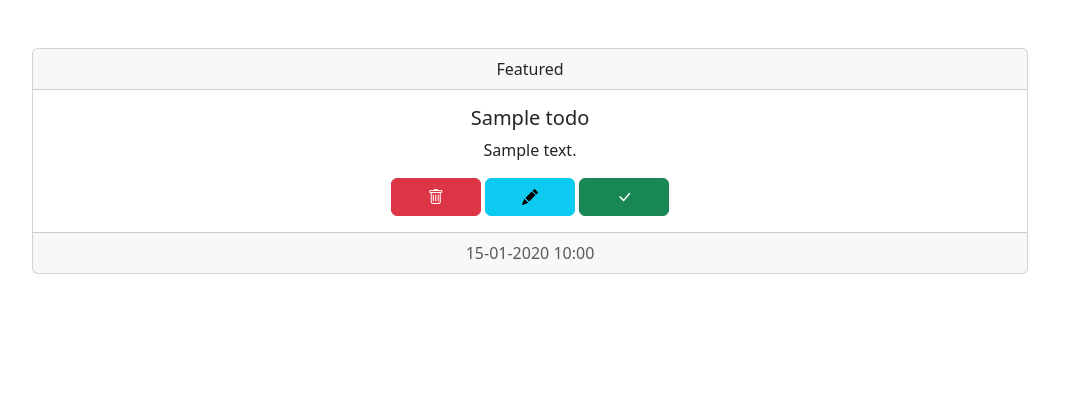
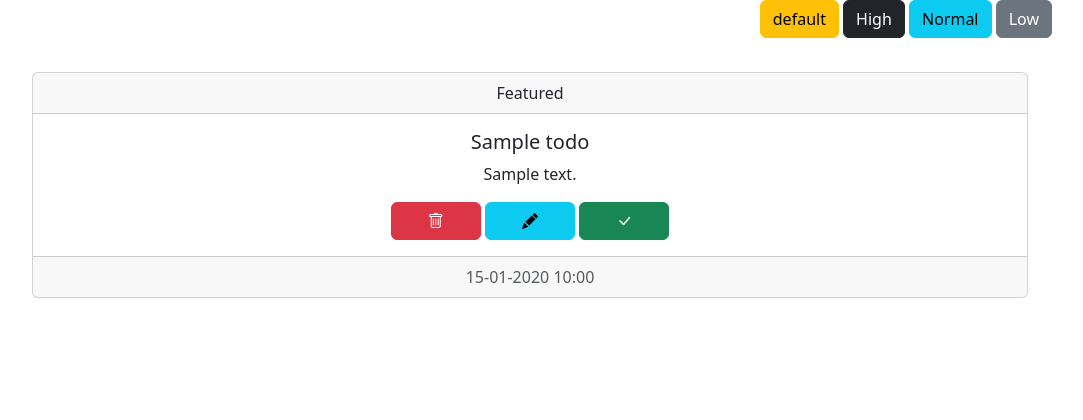
Before and after one commit to dharik-arsath/flask-todo, a Flask app: template app/templates/list.html in a window 1280 px wide. Shown: the part 56-476 px from the top of the page, without its empty margins (110-1193 px from the left). After the commit the page ends 354 px from the top, so only its background shows below. Run offline with Flask 3, Linux system fonts and the light colour scheme; the template is opened without the code that fills it: most values are stand-ins (such as "Sample title", 1, 10 or a date in 2020).

Commit message:
priority added...

```diff
--- /dev/null
+++ b/app/static/js/filter.js
@@ -0,0 +1,55 @@
+const filter_div = document.querySelector("#filter");
+
+
+function filter_data(priority){
+    const data = JSON.stringify({
+        priority: priority
+    });
+
+    (async () => {
+
+        const workspace = get_workspace()
+
+        const ROUTE = "/workspaces/" + workspace + "/list-available-todo" + `?priority=${priority}`;
+        console.log(ROUTE);
+
+        document.location = ROUTE;
+        // const rawResponse = await fetch(ROUTE, {
+        //     method: 'GET',
+        // });
+
+        // const content = await rawResponse.text();
+
+
+        // document.querySelector(".container").innerHTML = content;
+        // console.log(content);
+    })();
+}
+
+function handleFilter(e){
+    const isButton = e.target.nodeName;
+
+    if (!isButton) {
+        return;
+      }
+
+    const button_id = e.target.id;
+    var filter_type;
+    if (button_id == "low"){
+        filter_type = "low";
+    }
+    else if(button_id == "normal"){
+        filter_type = "normal";
+    }
+    else if(button_id == "high"){
+        filter_type = "high";
+    }
+    else{
+        filter_type = "default";
+    }
+
+    filter_data(filter_type);
+}
+
+
+filter_div.addEventListener('click', handleFilter);
--- a/app/static/js/src.js
+++ b/app/static/js/src.js
@@ -47,6 +47,7 @@ function create_todo() {
 
     const title = document.querySelector("#title").value.trim();
     const desc = document.querySelector("#desc").value.trim();
+    const priority = document.querySelector("#priority").value;
     var error_field = document.querySelector(".error");
 
     if (title.length == 0) {
@@ -58,7 +59,7 @@ function create_todo() {
     let data = new FormData()
     data.append("title", title);
     data.append("desc", desc);
-
+    data.append("priority", priority);
 
     (async () => {
         const workspace = get_workspace()
--- a/app/templates/list.html
+++ b/app/templates/list.html
@@ -1,7 +1,16 @@
 {% extends "base.html" %}
 {% include "navbar.html" %}
 {% block content %}
+
 <div class="container">
+  <div class="filter mx-4" id="filter" style="float: right;">
+    <button class="btn btn-warning" id="default">default</button>
+    <button class="btn btn-dark" id="high">High</button>
+    <button class="btn btn-info" id="normal">Normal</button>
+    <button class="btn btn-secondary" id="low">Low</button>
+  </div>
+
+  <br>
   {% for todo in all_todo %}
   <div class="card text-center m-lg-5 my-4"  id="todo-{{todo.id}}">
     <div class="card-header">
@@ -24,5 +33,6 @@
   {% endfor %}
 
   <script src="{{ url_for('static', filename='js/src.js') }}"></script>
+  <script src="{{ url_for('static', filename='js/filter.js') }}"></script>
 </div>
 {% endblock %}
--- a/app/templates/navbar.html
+++ b/app/templates/navbar.html
@@ -27,7 +27,8 @@
                 </div>
 
                 <div class="dropdown mx-4 px-lg-5">
-                    <button class="btn btn-secondary dropdown-toggle" type="button" id="dropdownMenuButton1" data-bs-toggle="dropdown" aria-expanded="false">
+                    <button class="btn btn-secondary dropdown-toggle" type="button" id="dropdownMenuButton1"
+                        data-bs-toggle="dropdown" aria-expanded="false">
                         <i class="bi bi-gear-wide"></i>
                     </button>
 
@@ -39,7 +40,7 @@
                             <a class="dropdown-item nav-link" aria-current="page" href="/signout"> Signout </a>
                         </li>
                     </ul>
-                  </div>
+                </div>
             </ul>
 
         </div>
@@ -59,17 +60,26 @@
                     <label for="exampleInputEmail1" class="form-label"> Title </label>
                     <input type="email" class="form-control" id="title" aria-describedby="emailHelp">
                     <div class="pt-2 mt-2">
-                        <h6 class="text-danger error"></h3>
+                        <h6 class="text-danger error">
+                            </h3>
                     </div>
                 </div>
 
                 <div class="mb-3">
                     <label for="exampleInputEmail1" class="form-label"> Description </label>
                     <input type="email" class="form-control" id="desc" aria-describedby="emailHelp">
-                    <!-- <div class="error pt-2 mt-2">
-                        <h6 class="text-danger">SAMPLE</h3>
-                    </div> -->
                 </div>
+
+
+                <label for="sample" class="form-label"> Priority </label>
+                <select class="form-select" aria-label="Default select example" id="priority">
+                    <option value="0">Low</option>
+                    <option value="1">Normal</option>
+                    <option value="2">High</option>
+                </select>
+
+
+
             </div>
             <div class="modal-footer">
                 <button type="button" class="btn btn-secondary" data-bs-dismiss="modal">Close</button>
--- a/app/todo/dao.py
+++ b/app/todo/dao.py
@@ -2,7 +2,7 @@ import datetime
 from typing import Optional
 
 from sqlalchemy import ForeignKey
-from sqlalchemy import String
+from sqlalchemy import String, INT
 from sqlalchemy.orm import Mapped, mapped_column, relationship
 from sqlalchemy.types import DateTime, Boolean
 from app.base.main import Base, DEFAULT_DATETIME
@@ -15,6 +15,7 @@ class Todo(Base):
     id              : Mapped[int]               = mapped_column(primary_key = True)
     title           : Mapped[str]               = mapped_column(String(60))
     desc            : Mapped[Optional[str] ]
+    priority        : Mapped[int]               = mapped_column(INT, default=0)
 
     created_at      : Mapped[datetime]          = mapped_column(DateTime, default=DEFAULT_DATETIME)
     is_completed    : Mapped[bool]              = mapped_column(Boolean, default=False)
--- a/app/todo/dto.py
+++ b/app/todo/dto.py
@@ -5,6 +5,7 @@ class TodoInfo:
     title           : str
     description     : str
     workspace       : str
+    priority        : int
     id              : int   = -1
 
 @dataclass
--- a/app/user/user_views.py
+++ b/app/user/user_views.py
@@ -20,16 +20,12 @@ def validate_cookie():
     cookie_username  = request.cookies.get("username")
     session_username = session.get("username")
 
-    print(cookie_username, session_username)
     g.is_logged_in = False
     if cookie_username is not None and session_username is not None:
-        print(f"checking {cookie_username == session_username}")
         if cookie_username == session_username:
             g.is_logged_in = True
-            print(g.is_logged_in)
     else:
         g.is_logged_in = False
-        print(g.is_logged_in)
 
 @users_bp.route("/signin", methods=["GET", "POST"])
 def signin():
```
Also changed, not shown: app/todo/models.py (+41 -12 lines), app/todo/views.py (+7 -5 lines).
